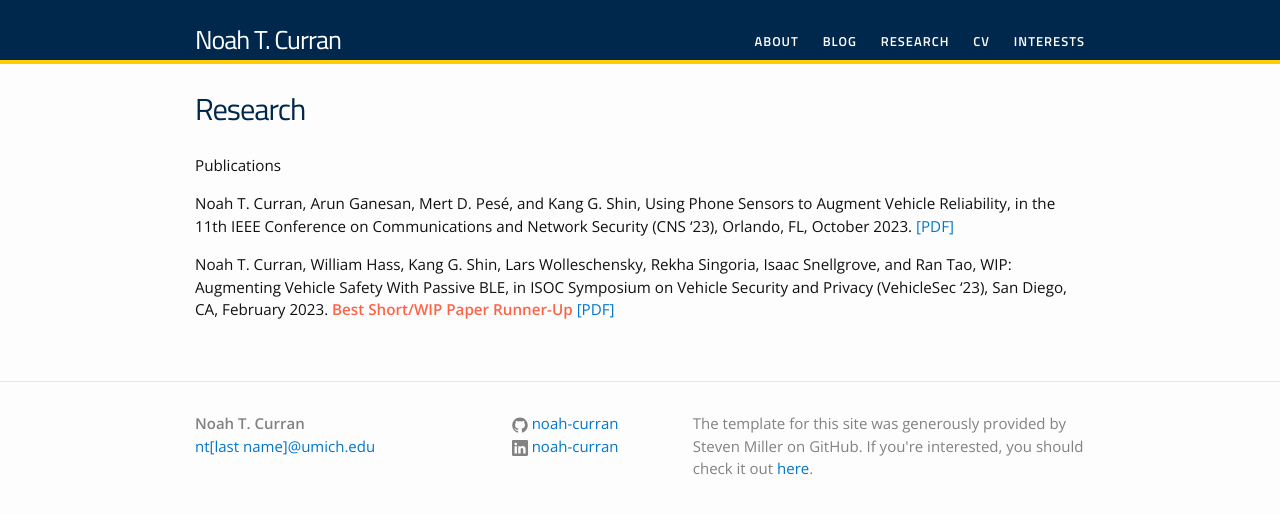
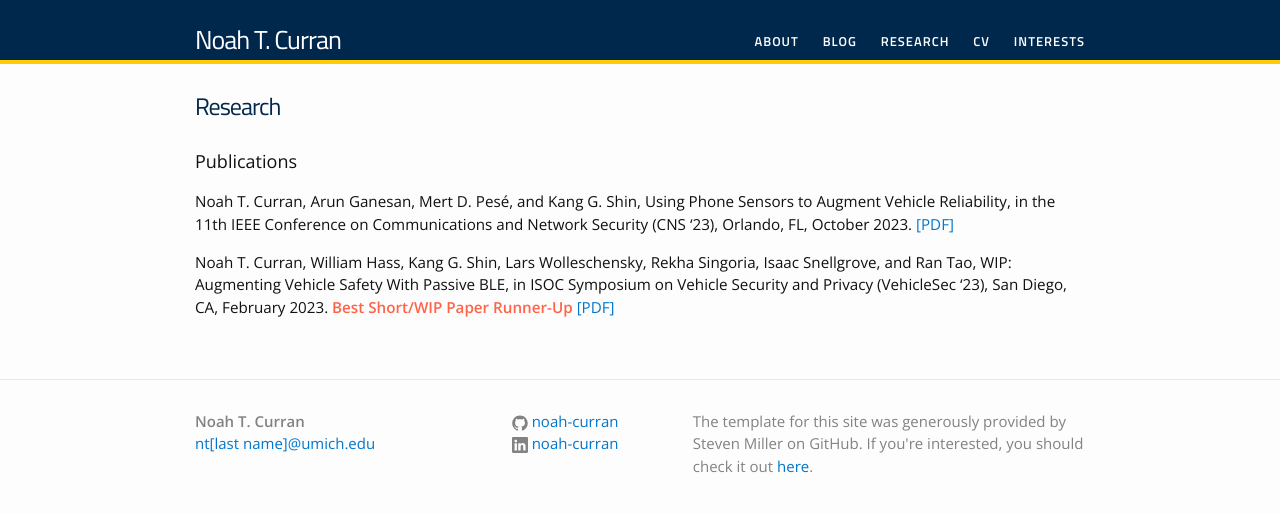
Before and after one commit to noah-curran/noah-curran.github.io, a Jekyll site: the page built from research.md, in a window 1280 px wide. Shown: the top 514 px of the page. Built offline with Jekyll 4.4.1, drawn with Linux system fonts in a browser that asks for light colours.

Commit message:
new header sizes

```diff
--- a/_sass/_layout.scss
+++ b/_sass/_layout.scss
@@ -180,7 +180,7 @@
 }
 
 h1 /* .post-title */ {
-/*    font-size: 42px; */
+    font-size: 24px;
     letter-spacing: -1px;
     line-height: 1;
 		font-family: 'Titillium Web', sans-serif;
@@ -196,8 +196,8 @@ h1 /* .post-title */ {
 
     h2 {
 		font-family: 'Titillium Web', sans-serif;
-	font-weight: 500;
-/*        font-size: 32px; */
+	    font-weight: 500;
+        font-size: 22px;
 
         @include media-query($on-laptop) {
 /*            font-size: 28px; */
@@ -206,7 +206,7 @@ h1 /* .post-title */ {
 
     h3 {
 		font-style: italic;
-/*        font-size: 26px; */
+        font-size: 20px;
 
         @include media-query($on-laptop) {
 /*            font-size: 22px; */
@@ -215,6 +215,7 @@ h1 /* .post-title */ {
 
     h4 {
 /*       font-size: 20px; */
+        font-size: 18px;
 
         @include media-query($on-laptop) {
 /*            font-size: 18px; */
```
